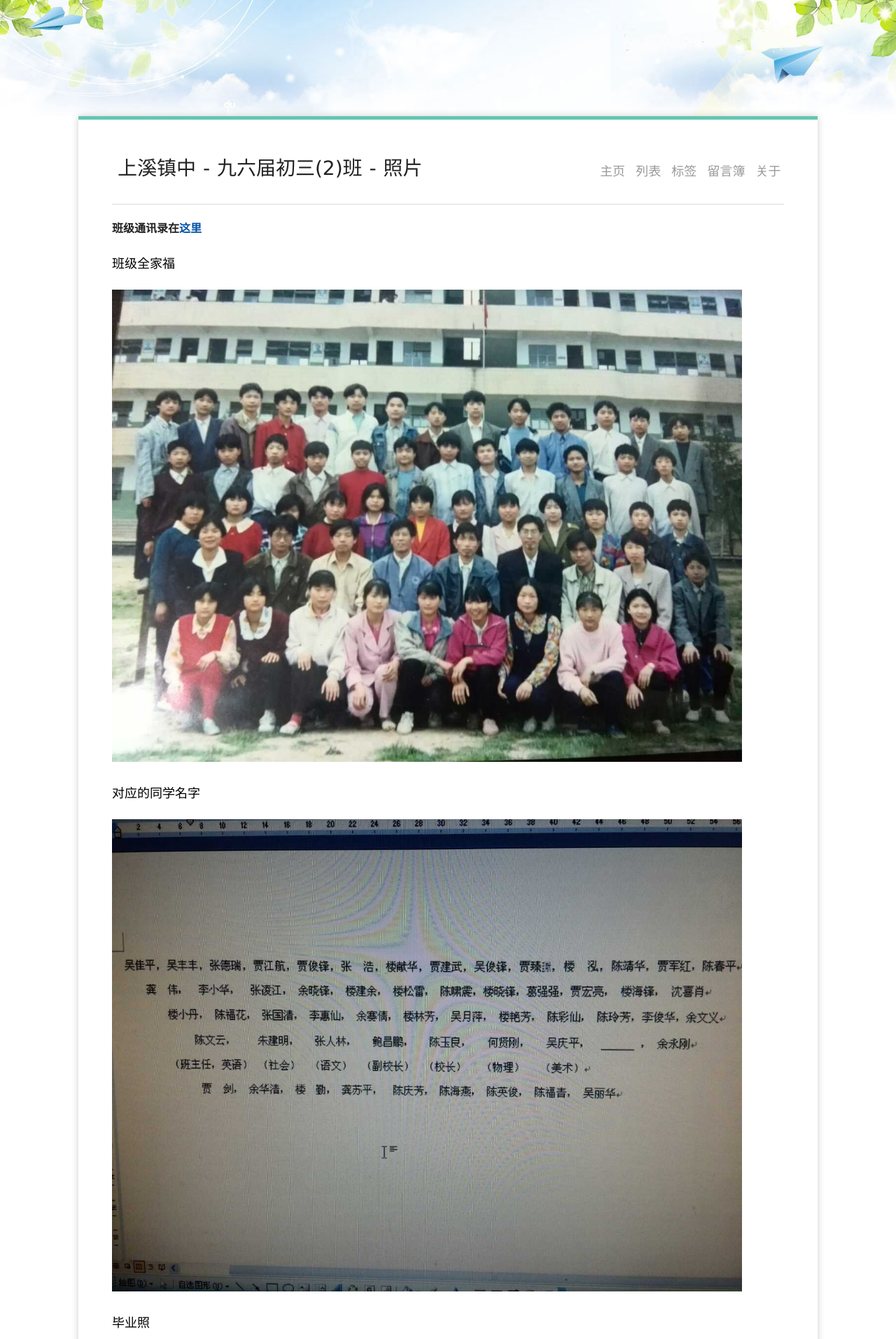
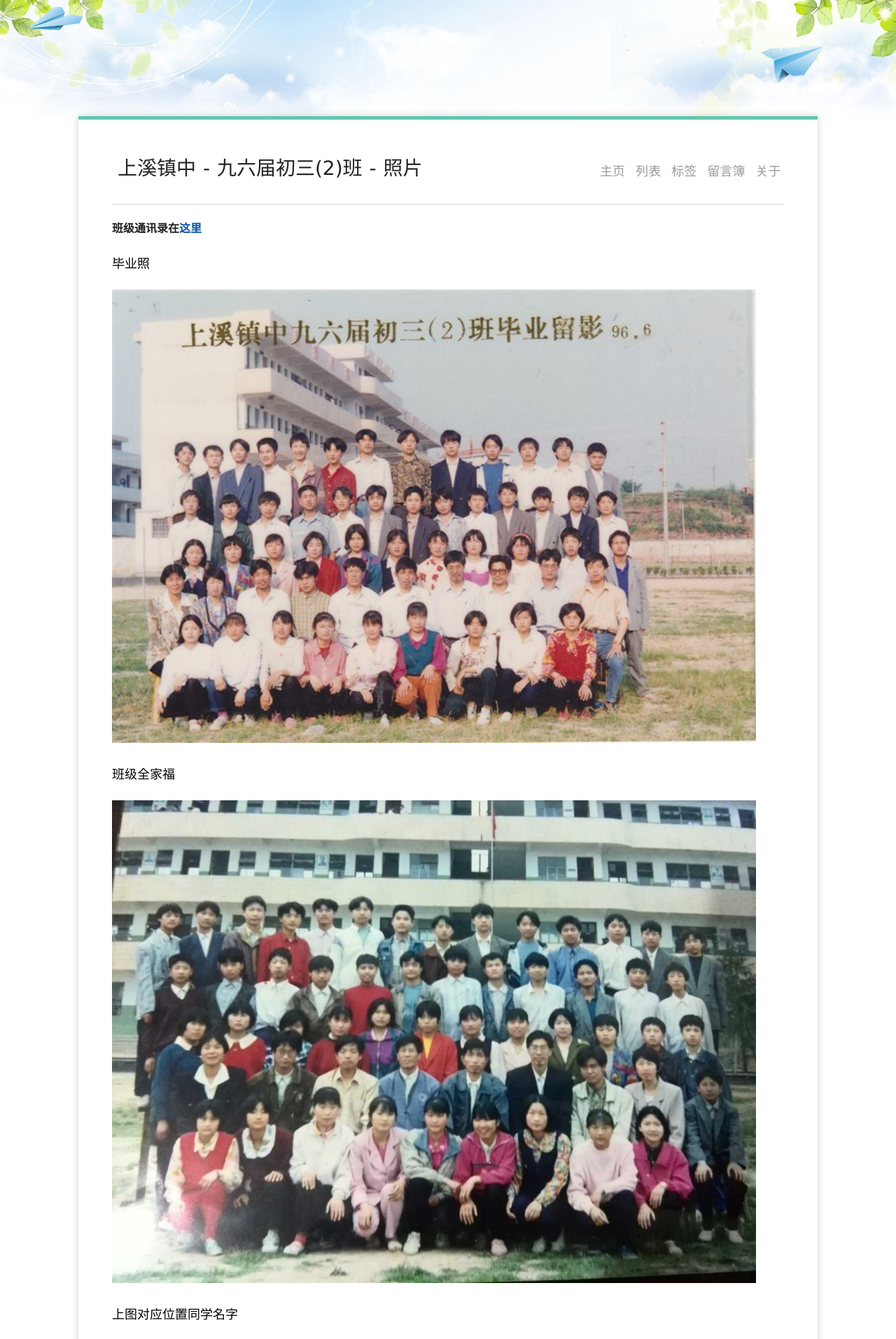
Before and after one commit to shangxi2ban/shangxi2ban.github.io, a Jekyll site: the page built from _posts/2014/2014-06-02-photo.md, in a window 1280 px wide. Shown: the top 1914 px of the page at 70% size. Built offline with Jekyll 4.4.1, drawn with Linux system fonts in a browser that asks for light colours; Markdown is read by kramdown in place of the engine named in the settings; comment, search, counter and statistics services are not loaded.

Commit message:
daily updates

```diff
--- a/_posts/2014/2014-06-02-photo.md
+++ b/_posts/2014/2014-06-02-photo.md
@@ -6,14 +6,14 @@ tags: 照片
 ---
 > __班级通讯录在[这里](http://shangxi2ban.github.io/20140602-tongxunlu/)__
 
+### 毕业照
+<img src="/media/photo/all0.jpg" class="old" />
+
 ### 班级全家福
 <img src="/media/photo/all1.jpg" class="old" />
 
-### 对应的同学名字
+### 上图对应位置同学名字
 <img src="/media/photo/all1-name.jpg" class="old" />
-
-### 毕业照
-<img src="/media/photo/all2.jpg" class="old" />
 
 ### 部分合影
 <img src="/media/photo/all3.jpg" class="old" />
--- a/media/css/screen.css
+++ b/media/css/screen.css
@@ -189,7 +189,7 @@ strong {
     font-weight: 700;
 }
 img.old {
-    width: 900px;
+    width: 920px;
 }
 img.avatar {
     position: relative;
```
Also changed, not shown: media/photo/all0.jpg (added).
